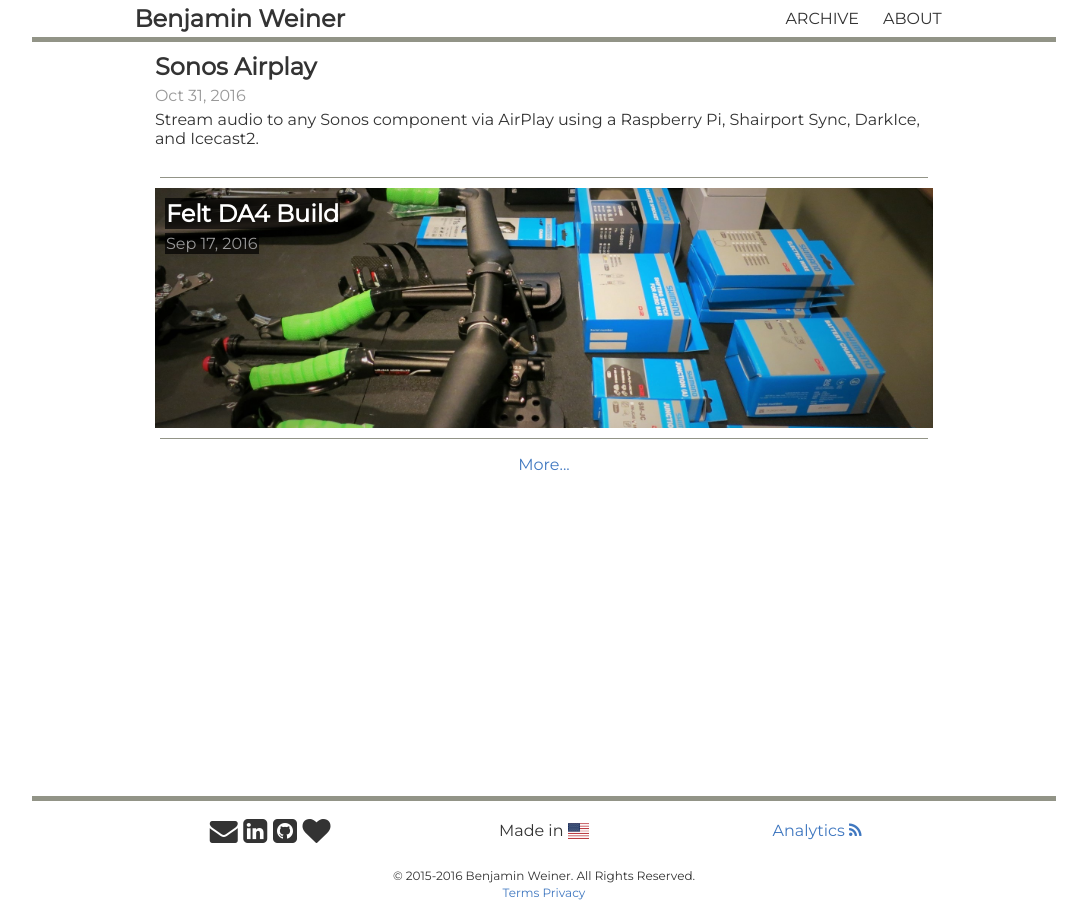
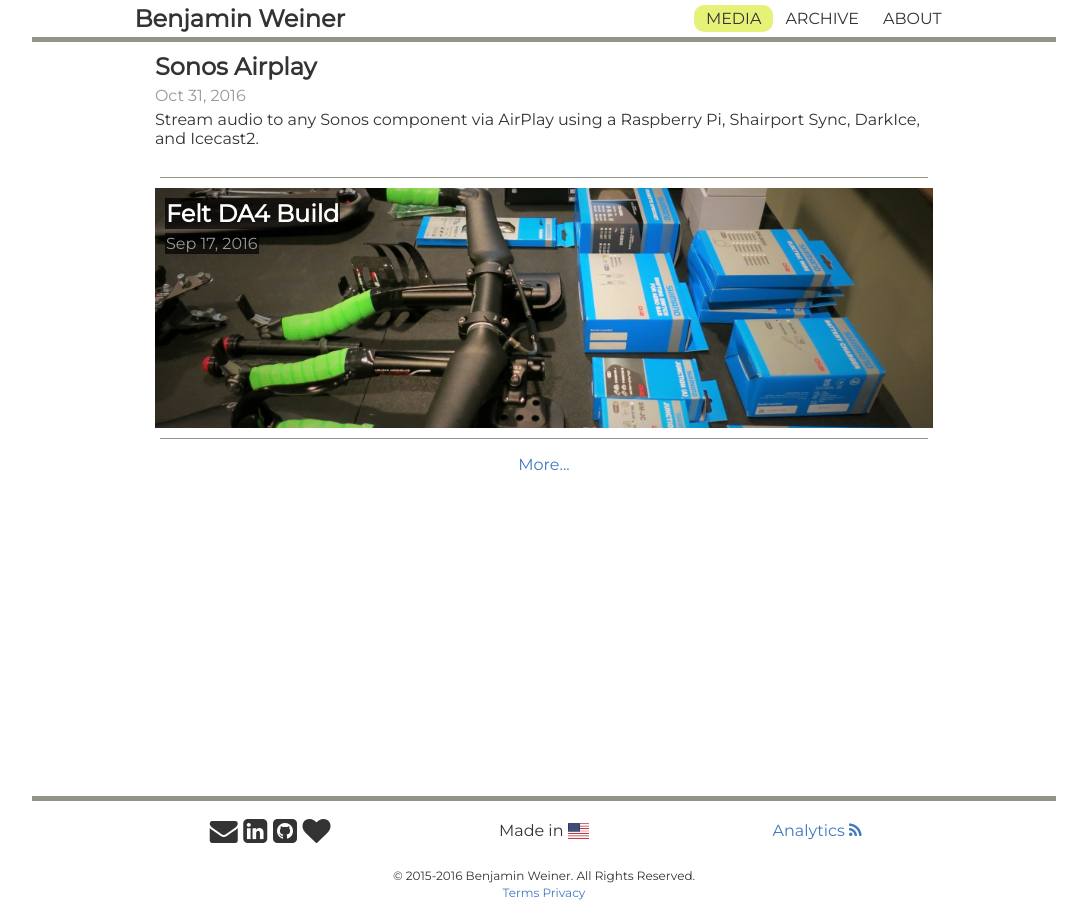
Before and after one commit to bmweiner/bmweiner.github.io, a Jekyll site: the page built from media.html, in a window 1280 px wide. Shown: the whole page, without its empty margins (96-1183 px from the left). Built offline with Jekyll 4.4.1, drawn with Linux system fonts in a browser that asks for light colours.

Commit message:
Removed site.baseurl from links, added media page.

```diff
--- a/_includes/nav.html
+++ b/_includes/nav.html
@@ -1,10 +1,13 @@
 <nav>
   <div class="nav">
+    <div class="nav-item {% if page.url == "/media/" %}active{% endif %}">
+      <a href="/media">Media</a>
+    </div>
     <div class="nav-item {% if page.url == "/archive/" %}active{% endif %}">
-      <a href="{{ site.baseurl }}/archive">Archive</a>
+      <a href="/archive">Archive</a>
     </div>
     <div class="nav-item {% if page.url == "/about/" %}active{% endif %}">
-      <a  href="{{ site.baseurl }}/about">About</a>
+      <a  href="/about">About</a>
     </div>
   </div>
 </nav>
```
